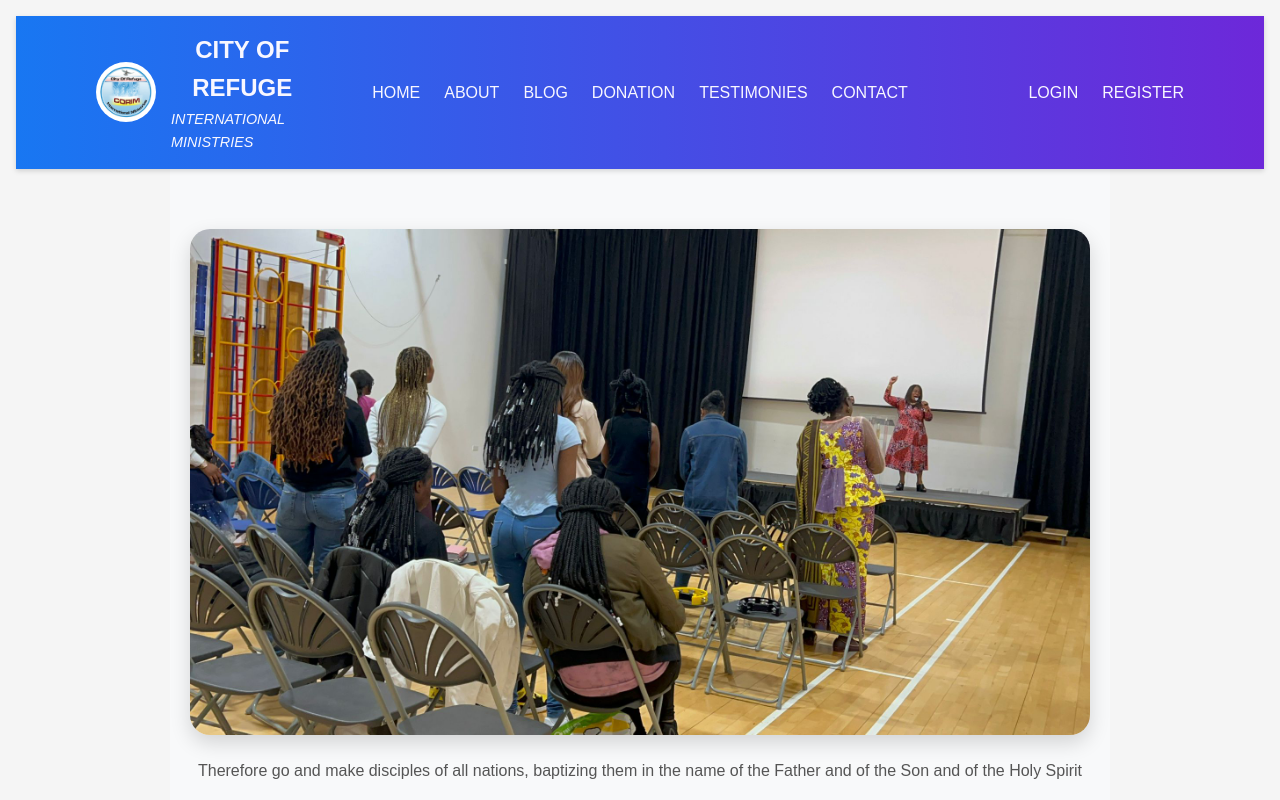
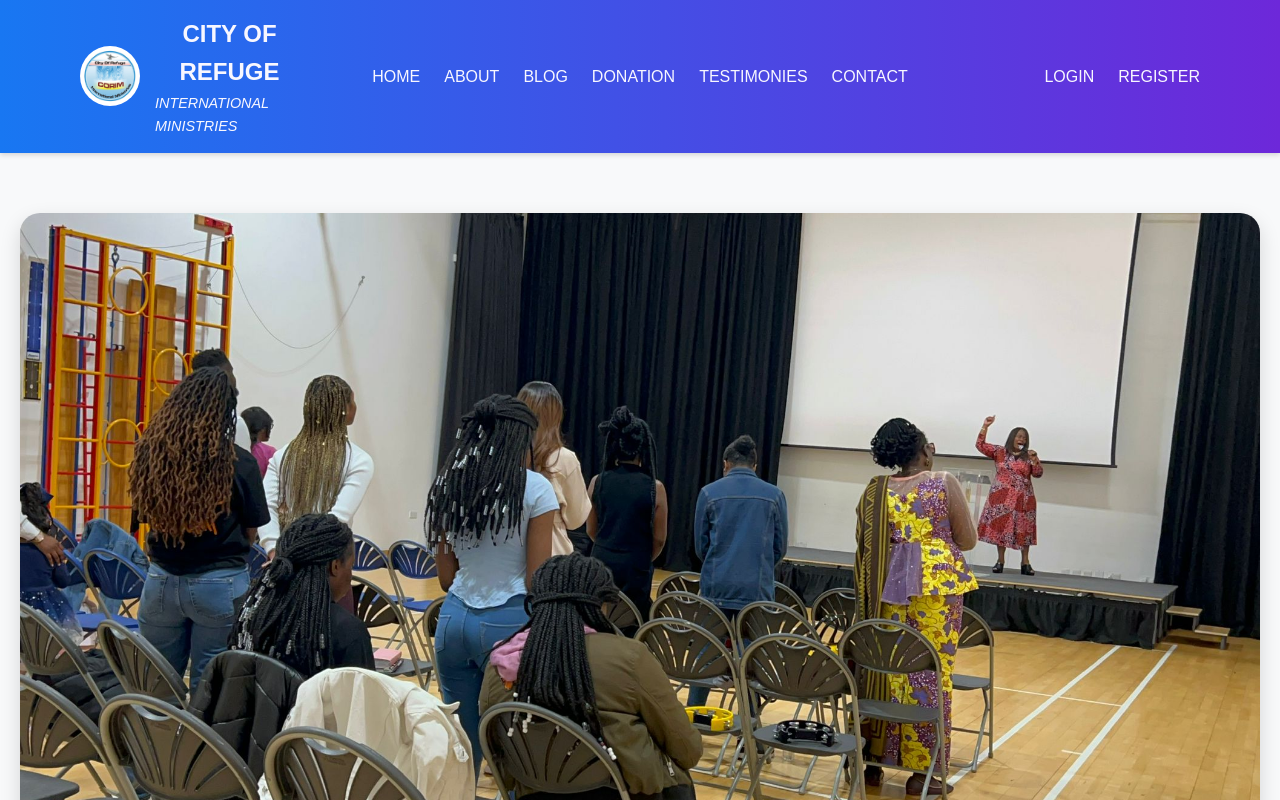
Before and after one commit to SOL7JJ/my-react-app, a React (Vite) app: page / in a window 1280 px wide. Shown: the top 800 px of the page. Built offline with nearby package versions, Linux system fonts and the light colour scheme.

Commit message:
Describe what you changed here

```diff
--- a/src/index.css
+++ b/src/index.css
@@ -11,17 +11,14 @@ body {
 body {
   margin: 0;
   font-family: Arial, sans-serif;
-  background-color: #f5f5f5;
+  background-color: white;
 }
-
-
-
 
 
 
 .app-container {
   max-width: 100%;
   width: 100%;
-  margin: auto;
-  padding: 1rem;
+  margin: 0;
+  padding: 0;
 }
--- a/src/pages/Home/Home.css
+++ b/src/pages/Home/Home.css
@@ -17,9 +17,11 @@ html {
   display: flex;
   flex-direction: column;
   align-items: center;
-  width: 100%;
-  padding: 0 20px;
+  width: 100vw; /* 100% of the viewport width */
+  padding: 0;
+  margin: 0;
 }
+
 
 /* Hero Section */
 .hero {
@@ -91,7 +93,7 @@ background-color: #f8f9fa;
 .image2,
 .image3 {
   width: 100%;
-  max-width: 900px;
+  max-width: 100%;
   height: auto;
   border-radius: 20px;
   box-shadow: 0 8px 20px rgba(0, 0, 0, 0.15);
@@ -239,3 +241,16 @@ background-color: #f8f9fa;
     font-size: 0.95rem;
   }
 }
+
+.home-container {
+  width: 100%;
+  padding: 0;
+  margin: 0;
+}
+
+/* Each section fills the width but keeps inner content centered */
+.section {
+  max-width: 1200px; /* keeps content at a nice readable width */
+  margin: 0 auto;
+  padding: 40px 20px; /* adds space inside */
+}
```
Also changed, not shown: src/assets/PHOTO-2025-10-02-21-28-28.jpg (added).
